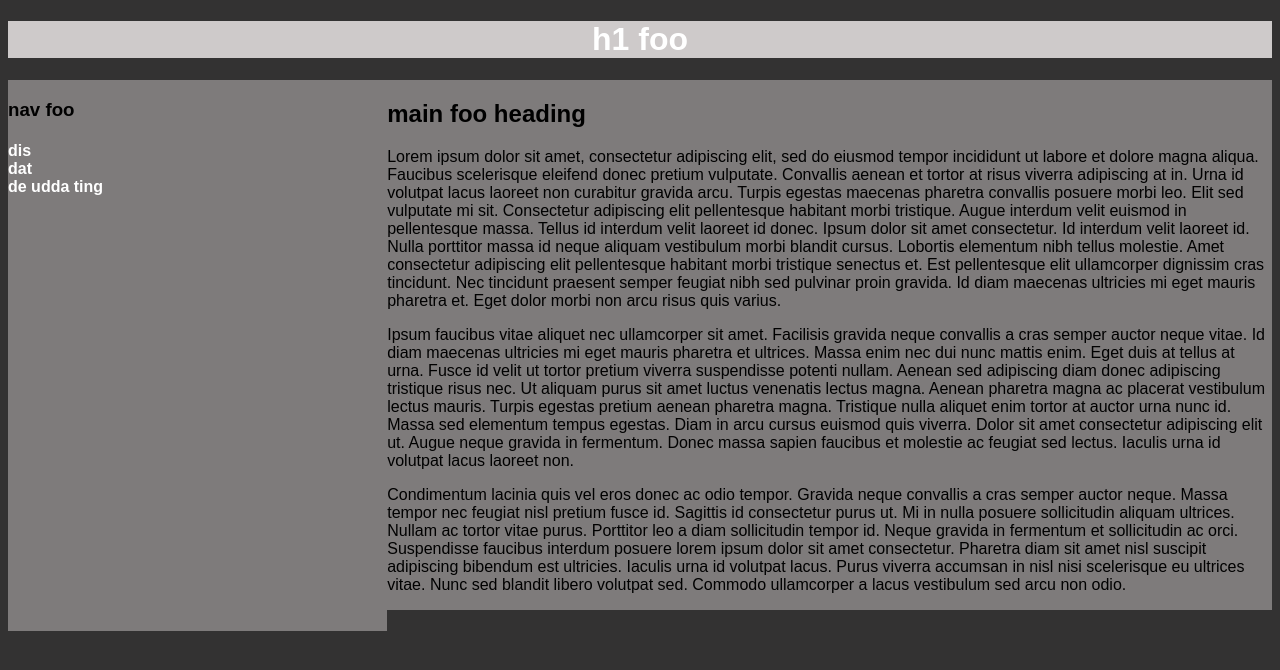
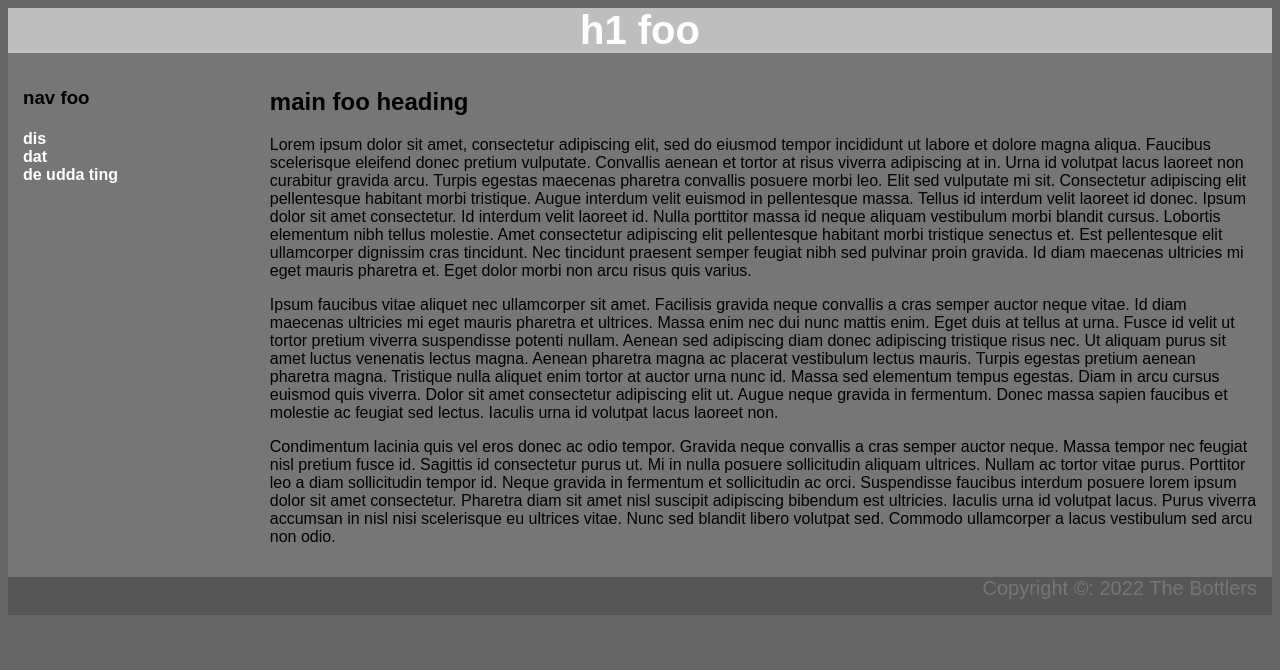
Before and after one commit to CytaStorm/SoftDevFall2022, a plain HTML site: page 13_css/mimic.html in a window 1280 px wide. Drawn offline with Linux system fonts and the light colour scheme.

Commit message:
finished mimicking the site and leaving yusha the readme to update

```diff
--- a/13_css/mimic.html
+++ b/13_css/mimic.html
@@ -1,7 +1,7 @@
 <!DOCTYPE html>
 <!--
     # Bottlers (Jeff Chen, Yusha Aziz, Fang Chen)
-		# SoftDev
+    # SoftDev
     # K12 Take and Give (Flask GET and POST)
     # October 17 2022
     # time spent: 0.5 hrs
@@ -19,30 +19,40 @@
 
     <style>
         body {
-            background-color: rgb(51, 50, 50);
+            background-color: #666666;
         }
-        h1 {
+        #headfoo {
             color:white;
-            background-color: rgb(206, 202, 202);
+            background-color: #bebebe;
             text-align:center;
-        }
-        #side {
-            background-color: rgb(126, 123, 123);
-            width: 30%;
-            float: left;
+	    font-size: 40px;
         }
         #block {  /* a #block is heading 1 or h1    */
-            background-color: rgb(126, 123, 123);
-            width: 70%;
+            background-color: #767676;
+            width: auto;
             float: right;
+	    padding: 15px;
+	    display: grid;
+	    grid-template-columns: 20% 80%;
+
         }
+	#copyright {
+		background-color: #565656;
+		text-align: right;
+		color: #767676;
+		font-size: 20px;
+		padding: 15px;
+	}
     </style>
 </head>
 
-<body> <spam style= "font-family:Arial" >
-    <h1>h1 foo</h1>
-
-    <div id ="side">
+<body>
+	<spam style= "font-family:Arial" >
+	<div id="headfoo">
+		<b>h1 foo</b>
+	</div>
+    <div id ="block">
+	    <div>
         <h3> nav foo </h3>
 
         <h4> <spam style="color: white">
@@ -53,11 +63,9 @@
             <br>
             de udda ting
            </b>
-           <br><br><br><br><br><br><br><br><br><br><br><br><br><br><br><br><br><br><br><br><br><br><br><br>
         </spam> </h4>
-    </div>
-
-    <div id="block">
+	    </div>
+	    <div>
         <h2> main foo heading</h2>
         <p>
             Lorem ipsum dolor sit amet, consectetur adipiscing elit, sed do eiusmod tempor incididunt ut labore et dolore magna aliqua. Faucibus scelerisque eleifend donec pretium vulputate. Convallis aenean et tortor at risus viverra adipiscing at in. Urna id volutpat lacus laoreet non curabitur gravida arcu. Turpis egestas maecenas pharetra convallis posuere morbi leo. Elit sed vulputate mi sit. Consectetur adipiscing elit pellentesque habitant morbi tristique. Augue interdum velit euismod in pellentesque massa. Tellus id interdum velit laoreet id donec. Ipsum dolor sit amet consectetur. Id interdum velit laoreet id. Nulla porttitor massa id neque aliquam vestibulum morbi blandit cursus. Lobortis elementum nibh tellus molestie. Amet consectetur adipiscing elit pellentesque habitant morbi tristique senectus et. Est pellentesque elit ullamcorper dignissim cras tincidunt. Nec tincidunt praesent semper feugiat nibh sed pulvinar proin gravida. Id diam maecenas ultricies mi eget mauris pharetra et. Eget dolor morbi non arcu risus quis varius.
@@ -68,10 +76,11 @@
         <p>
             Condimentum lacinia quis vel eros donec ac odio tempor. Gravida neque convallis a cras semper auctor neque. Massa tempor nec feugiat nisl pretium fusce id. Sagittis id consectetur purus ut. Mi in nulla posuere sollicitudin aliquam ultrices. Nullam ac tortor vitae purus. Porttitor leo a diam sollicitudin tempor id. Neque gravida in fermentum et sollicitudin ac orci. Suspendisse faucibus interdum posuere lorem ipsum dolor sit amet consectetur. Pharetra diam sit amet nisl suscipit adipiscing bibendum est ultricies. Iaculis urna id volutpat lacus. Purus viverra accumsan in nisl nisi scelerisque eu ultrices vitae. Nunc sed blandit libero volutpat sed. Commodo ullamcorper a lacus vestibulum sed arcu non odio.
         </p>
-
-
-        </p>
+	    </div>
     </div>
-</spam> </body>
-
+    <div id="copyright">
+                Copyright &copy: 2022 The Bottlers
+    </div>
+	</spam>
+	</body>
 </html>
```
Also changed, not shown: 1 other file.
